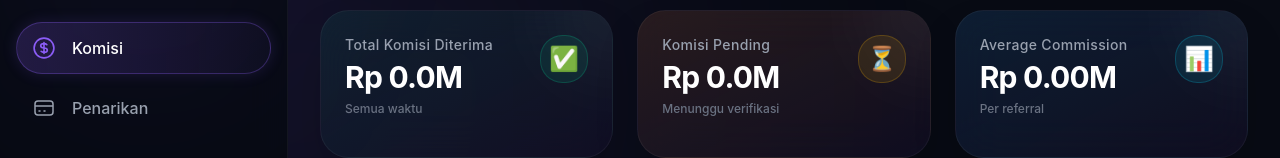
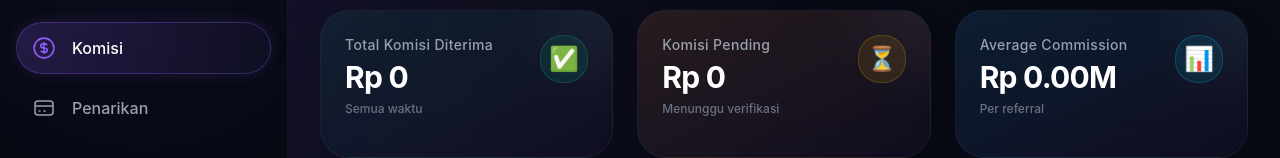
Before and after one commit to Resaswastyani/partnership-system, a Next.js app: page /dashboard/commissions in a window 1280 px wide. Shown: the part 202-360 px from the top of the page. Built offline with nearby package versions, Linux system fonts and the light colour scheme; no server answers; the database is empty; sample sign-in values are in the browser's storage.

Commit message:
update komisi

```diff
--- a/app/dashboard/commissions/page.tsx
+++ b/app/dashboard/commissions/page.tsx
@@ -118,7 +118,7 @@ export default function CommissionsPage() {
         <motion.div variants={itemVariants}>
           <StatsCard
             title="Total Komisi Diterima"
-            value={loading ? 'Loading...' : `Rp ${(data.stats.totalEarnings / 1_000_000).toFixed(1)}M`}
+            value={loading ? 'Loading...' : data.stats.totalEarnings}
             subtitle="Semua waktu"
             icon="✅"
             color="green"
@@ -127,7 +127,7 @@ export default function CommissionsPage() {
         <motion.div variants={itemVariants}>
           <StatsCard
             title="Komisi Pending"
-            value={loading ? 'Loading...' : `Rp ${(data.stats.pendingCommissions / 1_000_000).toFixed(1)}M`}
+            value={loading ? 'Loading...' : data.stats.pendingCommissions}
             subtitle="Menunggu verifikasi"
             icon="⏳"
             color="orange"
--- a/components/dashboard/StatsCard.tsx
+++ b/components/dashboard/StatsCard.tsx
@@ -27,6 +27,21 @@ const iconColors = {
 }
 
 export function StatsCard({ title, value, subtitle, icon, color, trend }: StatsCardProps) {
+  // Helper to format the displayed value
+  const formatValue = (val: string | number) => {
+    if (typeof val === 'number') {
+      // If less than one million, show full Rupiah amount
+      if (val < 1_000_000) {
+        return `Rp ${val.toLocaleString('id-ID')}`
+      }
+      // Otherwise, show in millions with one decimal place
+      return `Rp ${(val / 1_000_000).toFixed(1)}M`
+    }
+    // If already a formatted string, return as is
+    return val
+  }
+  const displayValue = formatValue(value)
+
   return (
     <div className={`glass-card bg-gradient-to-br ${colorClasses[color]} rounded-2xl p-6 transition-all duration-300 relative overflow-hidden group`}>
       <div className="absolute top-0 right-0 w-32 h-32 bg-white/5 rounded-full blur-[40px] -mr-16 -mt-16 group-hover:scale-150 transition-transform duration-700 pointer-events-none" />
@@ -34,7 +49,7 @@ export function StatsCard({ title, value, subtitle, icon, color, trend }: StatsC
         <div>
           <p className="text-gray-400 text-sm font-medium mb-1 tracking-wide">{title}</p>
           <div className="flex items-baseline gap-2">
-            <h3 className="text-3xl font-bold text-white tracking-tight">{value}</h3>
+            <h3 className="text-3xl font-bold text-white tracking-tight">{displayValue}</h3>
             {trend && (
               <span className={`text-sm font-semibold flex items-center gap-0.5 ${trend.direction === 'up' ? 'text-emerald-400' : 'text-red-400'}`}>
                 {trend.direction === 'up' ? '↗' : '↘'} {trend.value}%
```
